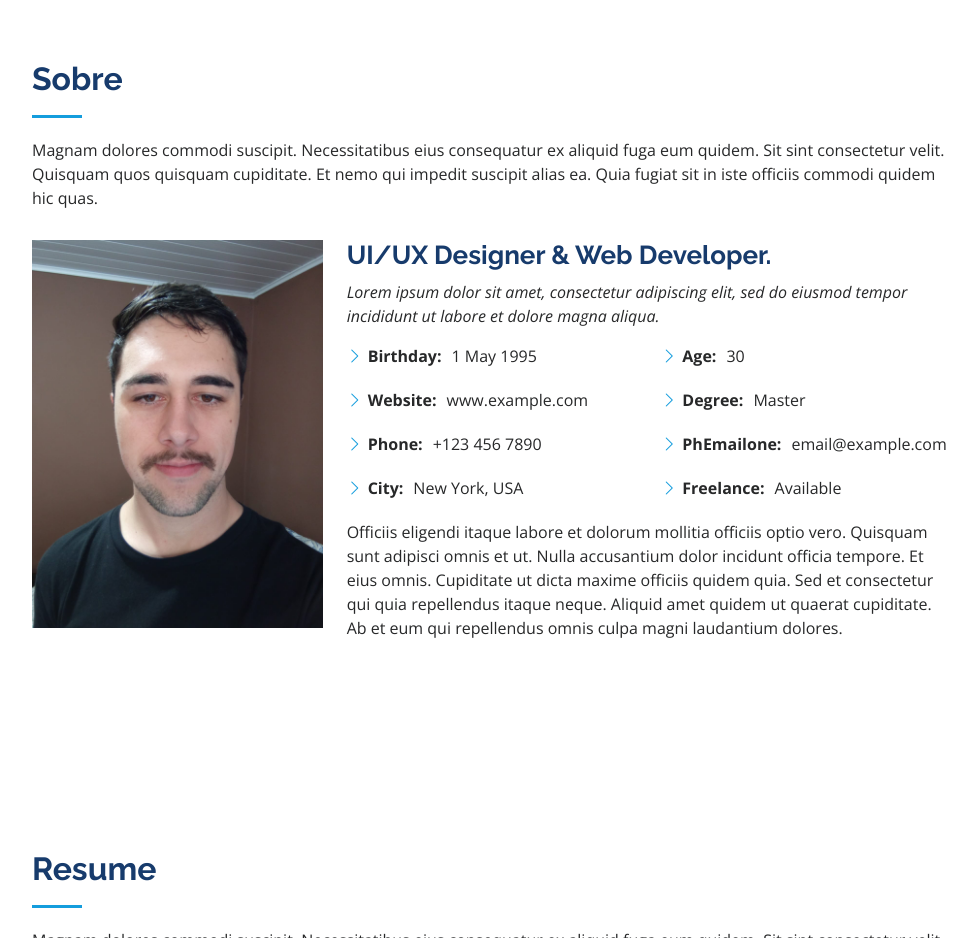
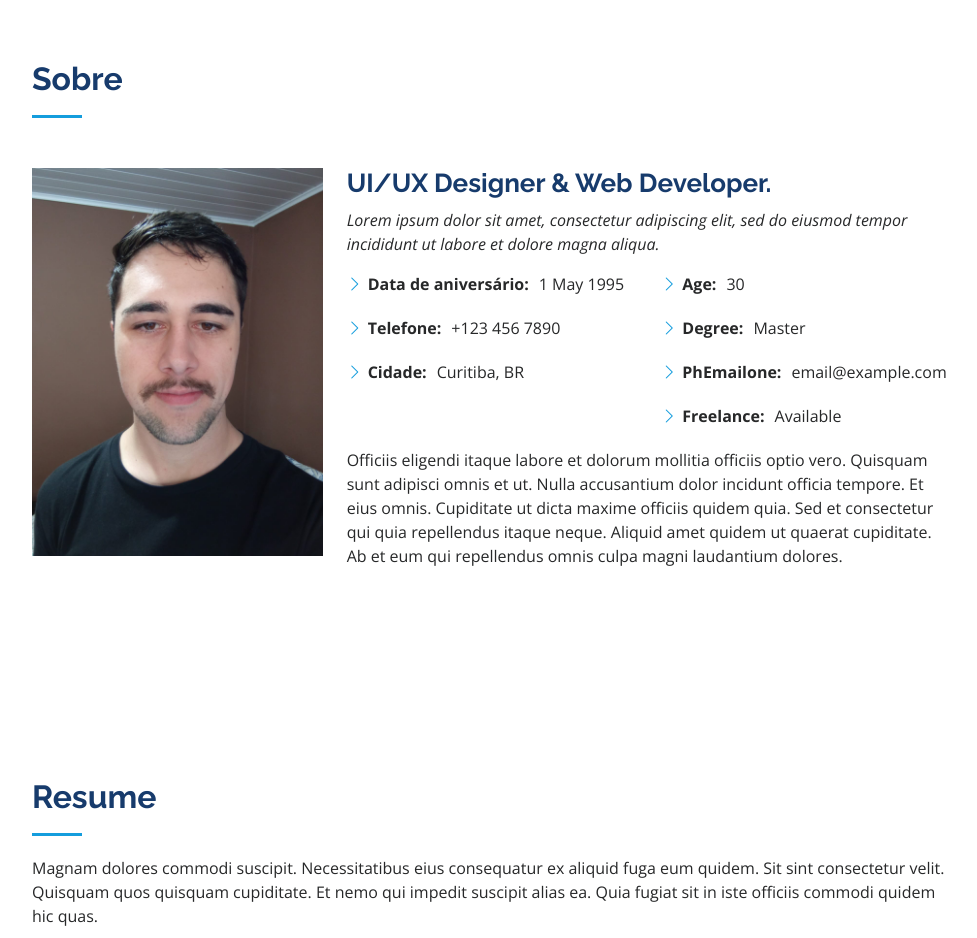
Before and after one commit to renanfeoliveira/Portfolio, a plain HTML site: page index.html in a window 1280 px wide. Shown: the part 800-1738 px from the top of the page, without its empty margins (298-1275 px from the left). Drawn offline with nearby package versions, Linux system fonts and the light colour scheme.

Commit message:
Atualização e tradução da sessão sobre

```diff
--- a/index.html
+++ b/index.html
@@ -85,7 +85,6 @@
 
         <div class="section-title">
           <h2>Sobre</h2>
-          <p>Magnam dolores commodi suscipit. Necessitatibus eius consequatur ex aliquid fuga eum quidem. Sit sint consectetur velit. Quisquam quos quisquam cupiditate. Et nemo qui impedit suscipit alias ea. Quia fugiat sit in iste officiis commodi quidem hic quas.</p>
         </div>
 
         <div class="row">
@@ -101,10 +100,9 @@
             <div class="row">
               <div class="col-lg-6">
                 <ul>
-                  <li><i class="bi bi-chevron-right"></i> <strong>Birthday:</strong> <span>1 May 1995</span></li>
-                  <li><i class="bi bi-chevron-right"></i> <strong>Website:</strong> <span>www.example.com</span></li>
-                  <li><i class="bi bi-chevron-right"></i> <strong>Phone:</strong> <span>+123 456 7890</span></li>
-                  <li><i class="bi bi-chevron-right"></i> <strong>City:</strong> <span>New York, USA</span></li>
+                  <li><i class="bi bi-chevron-right"></i> <strong>Data de aniversário:</strong> <span>1 May 1995</span></li>
+                  <li><i class="bi bi-chevron-right"></i> <strong>Telefone:</strong> <span>+123 456 7890</span></li>
+                  <li><i class="bi bi-chevron-right"></i> <strong>Cidade:</strong> <span>Curitiba, BR</span></li>
                 </ul>
               </div>
               <div class="col-lg-6">
```
